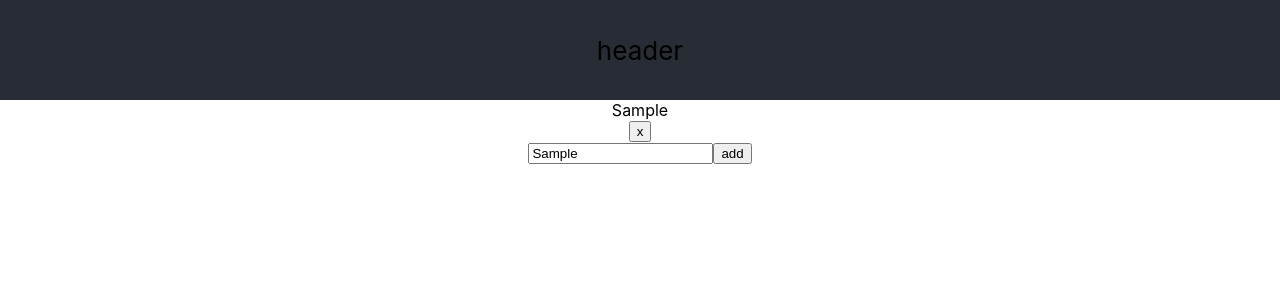
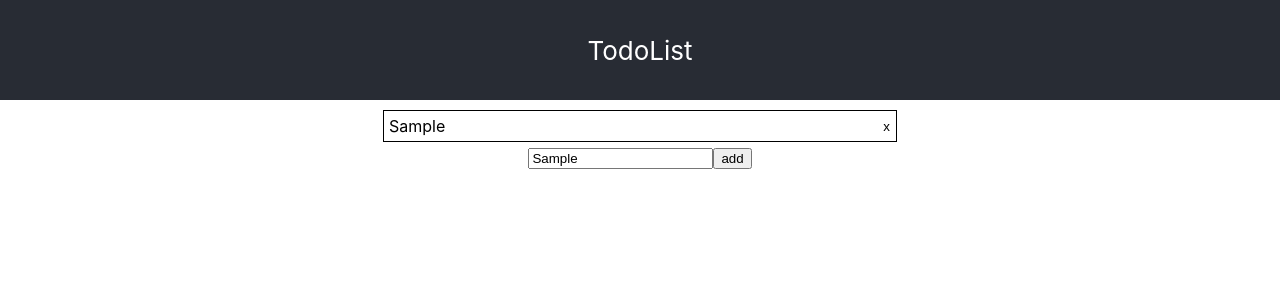
Before and after one commit to xhzhe/todo-list, a React (Create React App) app: page / in a window 1280 px wide. Both pictures are taken after typing "Sample" into the empty fields and a click on the button "add". Shown: the top 300 px of the page. Built offline with nearby package versions, Linux system fonts and the light colour scheme.

Commit message:
[alex xu,spike lu] feature: beautify the page

```diff
--- a/src/App.css
+++ b/src/App.css
@@ -22,6 +22,7 @@
   align-items: center;
   justify-content: center;
   font-size: calc(10px + 2vmin);
+  color: white;
 }
 
 .App-link {
--- a/src/App.js
+++ b/src/App.js
@@ -8,7 +8,7 @@ function App() {
   return (
       <div className="App">
           <header className="App-header">
-              header
+              TodoList
           </header>
           <TodoListContainer/>
           <TodoFormContainer/>
--- a/src/components/Todo/index.css
+++ b/src/components/Todo/index.css
@@ -1,6 +1,27 @@
 .done {
     text-decoration: line-through;
+    padding: 5px;
 }
+
 .not-done {
+    padding: 5px;
+}
 
+.outer {
+    margin-top: 10px;
+    border: black solid 1px;
+    width: 40%;
+    display: flex;
+    justify-content: space-between;
+    align-items: center;
 }
+
+.x-button {
+    float: right;
+    background-color: transparent;
+    border: none;
+}
+
+.outer:last-child{
+    margin-bottom: 5px;
+}
--- a/src/components/Todo/index.jsx
+++ b/src/components/Todo/index.jsx
@@ -10,11 +10,11 @@ class Todo extends React.Component {
     }
 
     render() {
-        return <div>
-            <div onClick={this.done} className={this.props.done ? 'done' : 'not-done'}>
+        return <div className="outer">
+            <span onClick={this.done} className={this.props.done ? 'done' : 'not-done'}>
                 {this.props.value}
-            </div>
-            <button onClick={this.delete}>x</button>
+            </span>
+            <button onClick={this.delete} className="x-button">x</button>
         </div>
 
     }
--- /dev/null
+++ b/src/components/TodoList/index.css
@@ -0,0 +1,5 @@
+.todo-list {
+    display: flex;
+    flex-direction: column;
+    align-items: center;
+}
--- a/src/components/TodoList/index.jsx
+++ b/src/components/TodoList/index.jsx
@@ -1,9 +1,10 @@
 import React from "react";
 import TodoContainer from "../../containers/TodoContainer";
+import './index.css'
 
 class TodoList extends React.Component{
     render() {
-        return <div>
+        return <div className="todo-list">
             {this.props.todo.map((item, index) => <TodoContainer key={index} value={item.text} done={item.done}
                                                                  index={index}/>)}
         </div>
```
